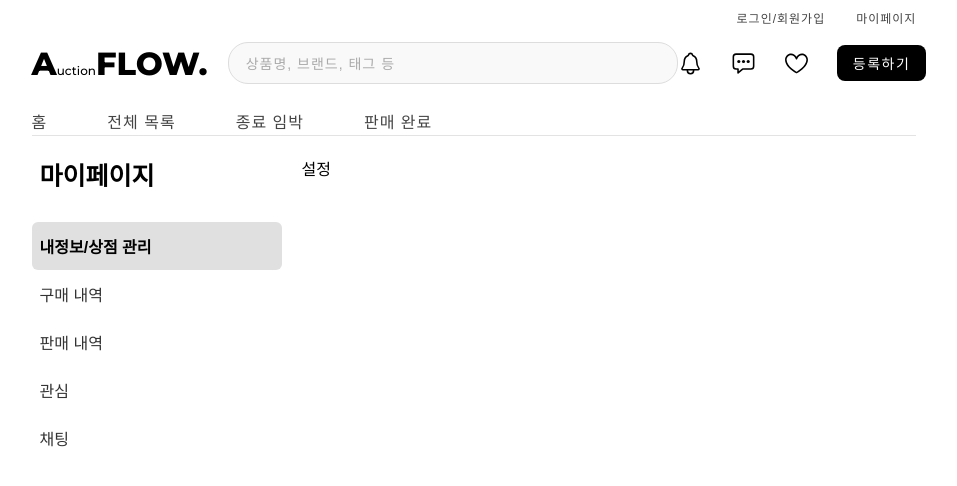
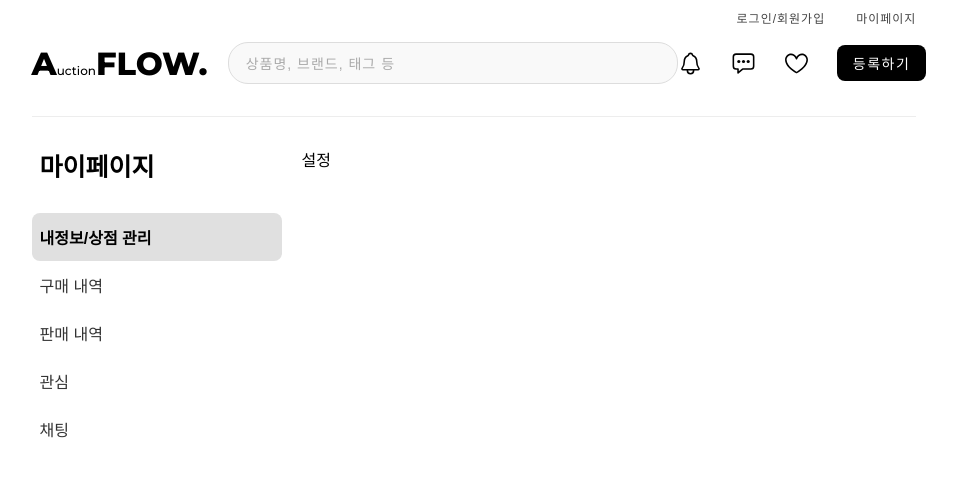
Before and after one commit to bat-flip/AuctionFlow-front, a React (Create React App) app: page /mypage in a window 1280 px wide. Shown: the top 486 px of the page, without its empty margins (166-1123 px from the left). Built offline with nearby package versions, Linux system fonts and the light colour scheme; a web font is replaced by a local one.

Commit message:
feat:로그인 구현

```diff
--- a/src/App.js
+++ b/src/App.js
@@ -15,25 +15,26 @@ import TimeoutPage from './pages/timeoutpage';
 import SoldoutPage from './pages/soldoutpage';
 import './App.css';
 
-const Layout = ({ children }) => {
+const Default = ({ children }) => {
   const location = useLocation();
 
-  // List of paths where NavBar should not be rendered
-  const noNavBarPaths = ['/post'];
+  // '/post'와 '/mypage'로 시작하는지 확인
+  const hideNavBar = location.pathname === '/post' || location.pathname.startsWith('/mypage');
 
   return (
     <div className="basic">
       <Header />
-      {!noNavBarPaths.includes(location.pathname) && <NavBar />}
+      {!hideNavBar && <NavBar />}
       {children}
     </div>
   );
 };
 
+
 function App() {
   return (
     <Router>
-      <Layout>
+      <Default>
         <Routes>
           <Route path="/" element={<MainPage />} />
           <Route path="/mypage" element={<MyPage />}>
@@ -48,7 +49,7 @@ function App() {
           <Route path="/timeout" element={<TimeoutPage />} />
           <Route path="/soldout" element={<SoldoutPage />} />
         </Routes>
-      </Layout>
+      </Default>
     </Router>
   );
 }
--- a/src/pages/login.js
+++ b/src/pages/login.js
@@ -2,13 +2,9 @@ import React from 'react';
 import './login.css';
 
 function Login() {
-  const REST_API = '1358698c1181767dbdad5cdb6d49b935'; // 카카오 ClientID
-  const REDIRECT_URI = 'http://localhost:3000/login/oauth2/code'; // Redirect URI
 
   const handleLogin = () => {
-    const kakaoAuthUrl = `https://kauth.kakao.com/oauth/authorize?client_id=${REST_API}&redirect_uri=${encodeURIComponent(REDIRECT_URI)}&response_type=code`;
-
-    window.location.href = kakaoAuthUrl; // 카카오 로그인 페이지로 리다이렉트
+    window.location.href = 'http://localhost:8080/oauth2/authorization/kakao'; // 카카오 로그인 페이지로 리다이렉트
   };
 
   return (
@@ -24,7 +20,7 @@ function Login() {
         onClick={handleLogin}
         className="kakao-login-btn"
       >
-        <img src="/kakaologin.png" alt="카카오로 로그인" />
+        <img src="/kakaologin.png" alt="카카오 로그인" />
       </button>
     </div>
   );
--- a/src/pages/mypage.css
+++ b/src/pages/mypage.css
@@ -4,9 +4,12 @@
 /* font-family: 'Pretendard', sans-serif; */
 
 /* 전체 페이지 스타일 */
-.main-page {
+.mypage {
+  margin-top: 17px;
   display: flex;
   font-family: 'Pretendard', sans-serif;
+  border-top: 1px solid rgb(237, 237, 237);
+  padding-top: 10px; /* border-top과 내용 사이의 간격 */
 }
 
 /* 사이드바 스타일 */
@@ -29,19 +32,14 @@
   text-decoration: none;
   padding: 12px 8px;
   display: block;
-  border-radius: 6px;
+  border-radius: 8px;
   transition: background-color 0.2s, color 0.2s;
-}
-
-.sidebar-con:hover {
-  background-color: #f0f0f0;
-  color: #000;
 }
 
 .sidebar-con.active {
   background-color: #e0e0e0;
   color: #000;
-  font-weight: 600;
+  font-weight: 700;
 }
 
 /* 콘텐츠 영역 스타일 */
--- a/src/pages/mypage.js
+++ b/src/pages/mypage.js
@@ -4,7 +4,7 @@ import './mypage.css';
 
 function MyPage() {
   return (
-    <div className="main-page">
+    <div className="mypage">
       <nav className="sidebar">
         <div className="sidebar-title">마이페이지</div>
         <NavLink to="/mypage" className="sidebar-con" end>내정보/상점 관리</NavLink>
```
